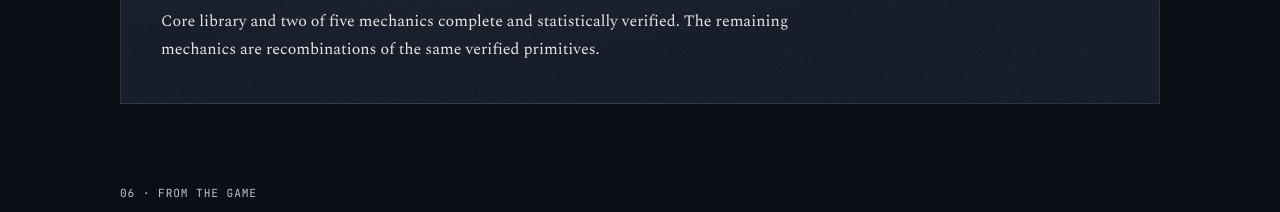
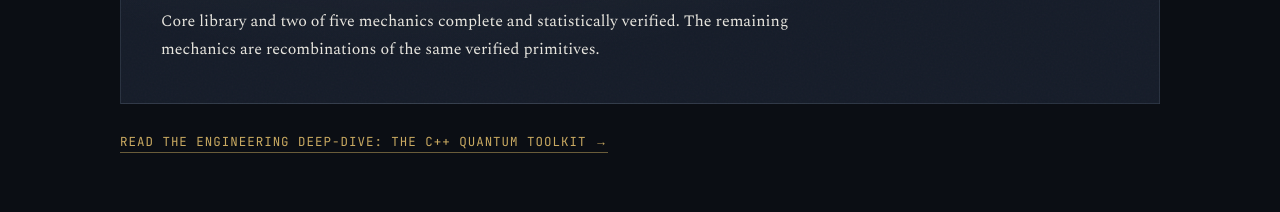
Before and after one commit to alvarogope/portfolio, a Next.js app: page /moon-knight in a window 1280 px wide. Shown: the part 4160-4372 px from the top of the page. Built offline with nearby package versions, Linux system fonts and the light colour scheme; a web font is replaced by a local one.

Commit message:
Link to MK Engineering site

```diff
--- a/src/app/(games)/moon-knight/page.tsx
+++ b/src/app/(games)/moon-knight/page.tsx
@@ -8,6 +8,7 @@ import Gallery from "@/components/project/Gallery";
 import EngineeringNote from "@/components/project/EngineeringNote";
 import ChallengeQuote from "@/components/project/ChallengeQuote";
 import Reveal from "@/components/layout/Reveal";
+import Link from "next/link";
 
 export const metadata: Metadata = {
   title: `${p.title} | Álvaro Gómez Pérez`,
@@ -76,12 +77,27 @@ export default function MoonKnightPage() {
           </Reveal>
         )}
         {/* Design to Engineering */}
+        {/* Design to Engineering */}
         {p.engineeringNote && (
           <Reveal>
             <div style={{ marginTop: "5rem" }}>
               <SectionHeading kicker="05 · From Design to Engineering" title="Building the Quantum" />
               <div style={{ marginTop: "1.5rem" }}>
                 <EngineeringNote note={p.engineeringNote} />
+              </div>
+              <div style={{ marginTop: "1.5rem" }}>
+                <Link
+                  href="/moon-knight/engineering"
+                  className="mono"
+                  style={{
+                    fontSize: "0.78rem",
+                    color: "var(--color-gold)",
+                    borderBottom: "1px solid color-mix(in srgb, var(--color-gold) 50%, transparent)",
+                    paddingBottom: "2px",
+                  }}
+                >
+                  Read the engineering deep-dive: the C++ quantum toolkit →
+                </Link>
               </div>
             </div>
           </Reveal>
```
